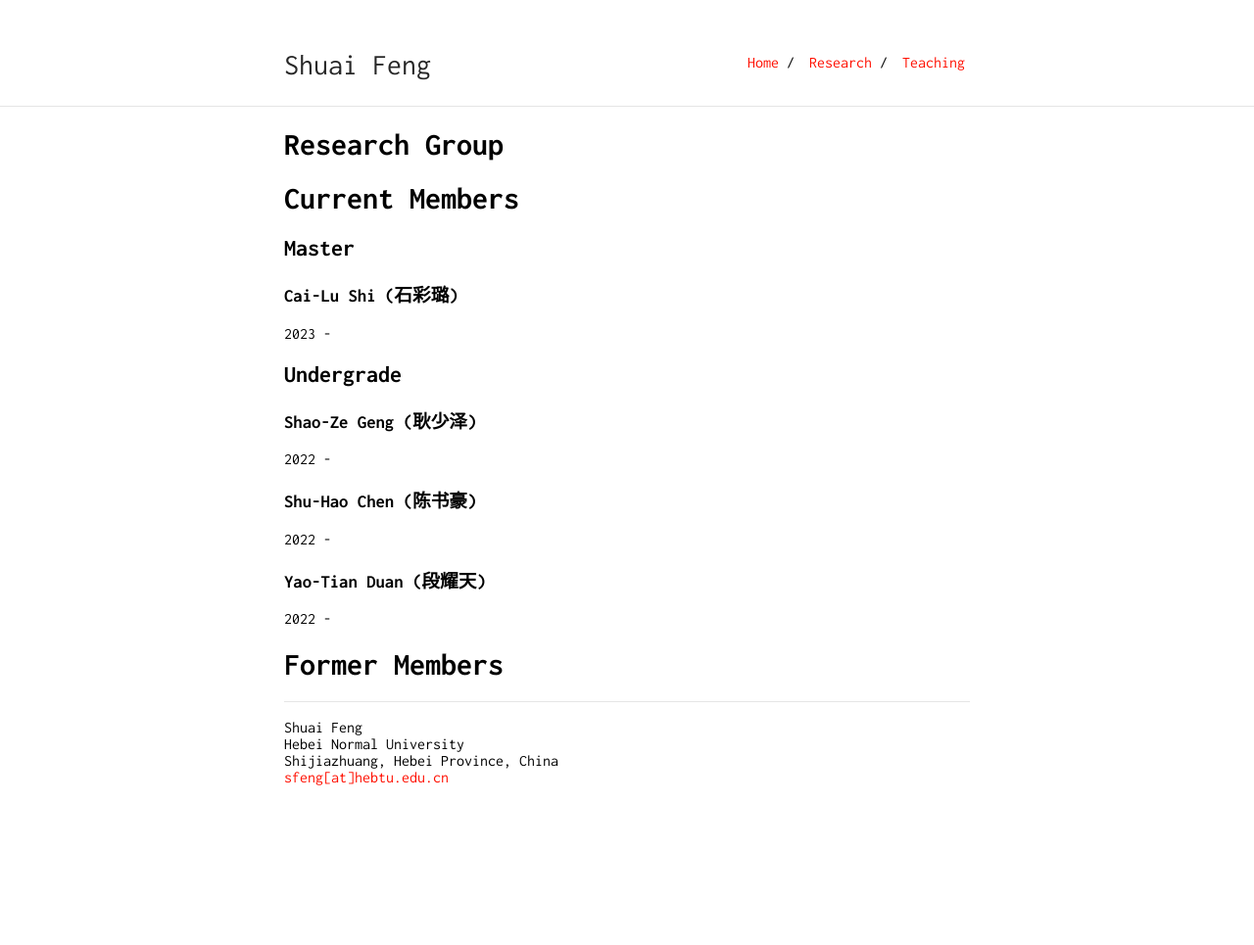
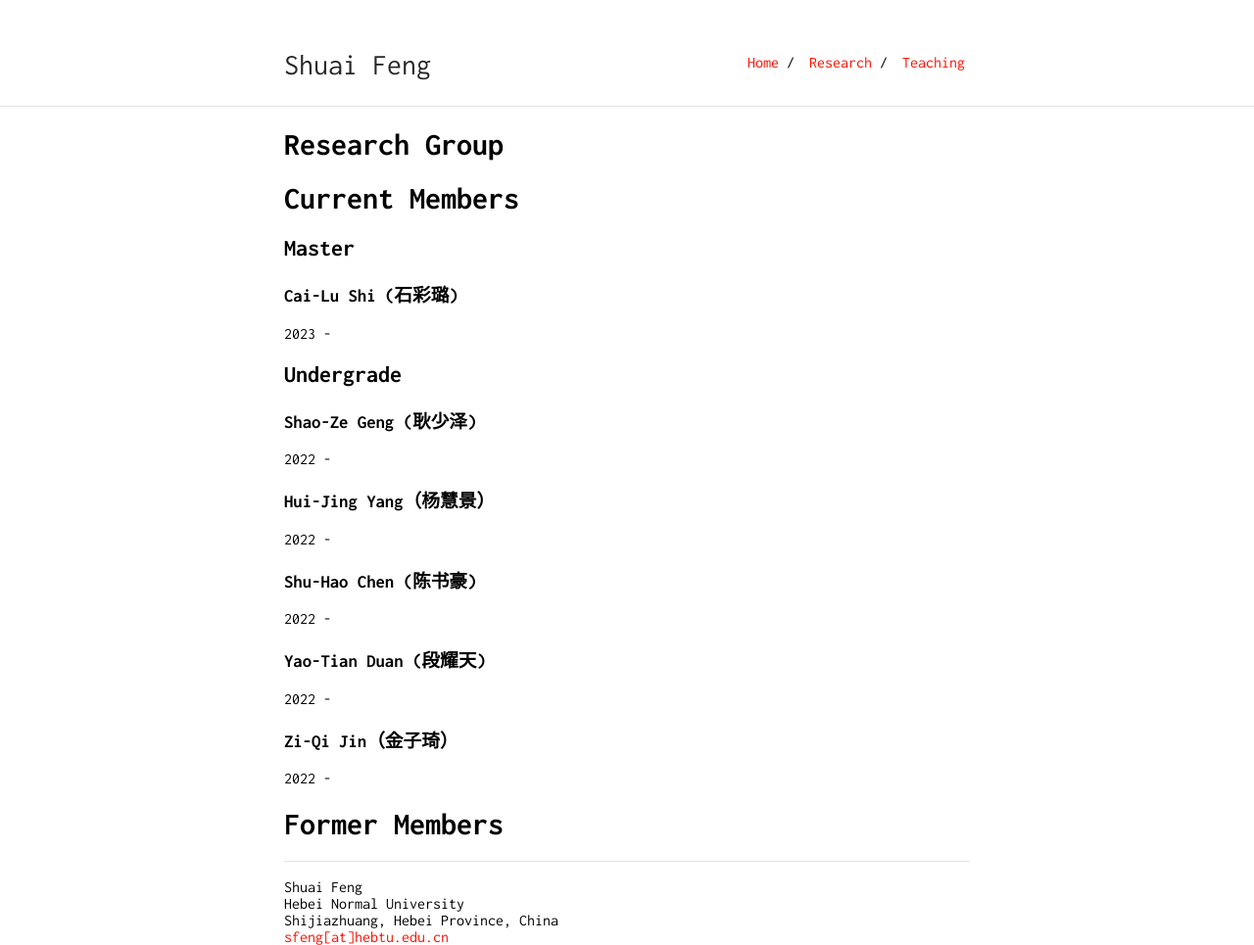
Before and after one commit to fengshuai0210/fengshuai0210.github.io, a Jekyll site: the page built from group.md, in a window 1280 px wide. Shown: the whole page at 98% size. Built offline with Jekyll 4.4.1, drawn with Linux system fonts in a browser that asks for light colours; our own code applies the rules of GitHub Pages for plain Markdown files; before the commit the page ends 900 px from its top, so only the background shows below that.

Commit message:
Update group.md

```diff
--- a/group.md
+++ b/group.md
@@ -15,9 +15,13 @@ layout: default
 
 ### Shao-Ze Geng (耿少泽)
 2022 -
+### Hui-Jing Yang（杨慧景）
+2022 -
 ### Shu-Hao Chen (陈书豪)
 2022 -
 ### Yao-Tian Duan (段耀天)
 2022 -
+### Zi-Qi Jin（金子琦）
+2022 -
 
 # Former Members
```
